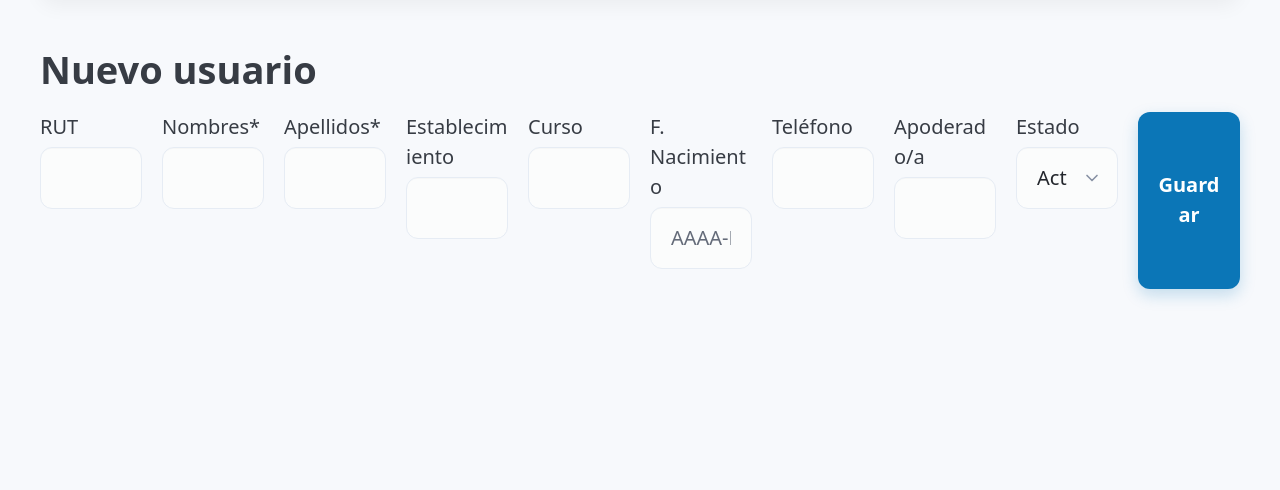
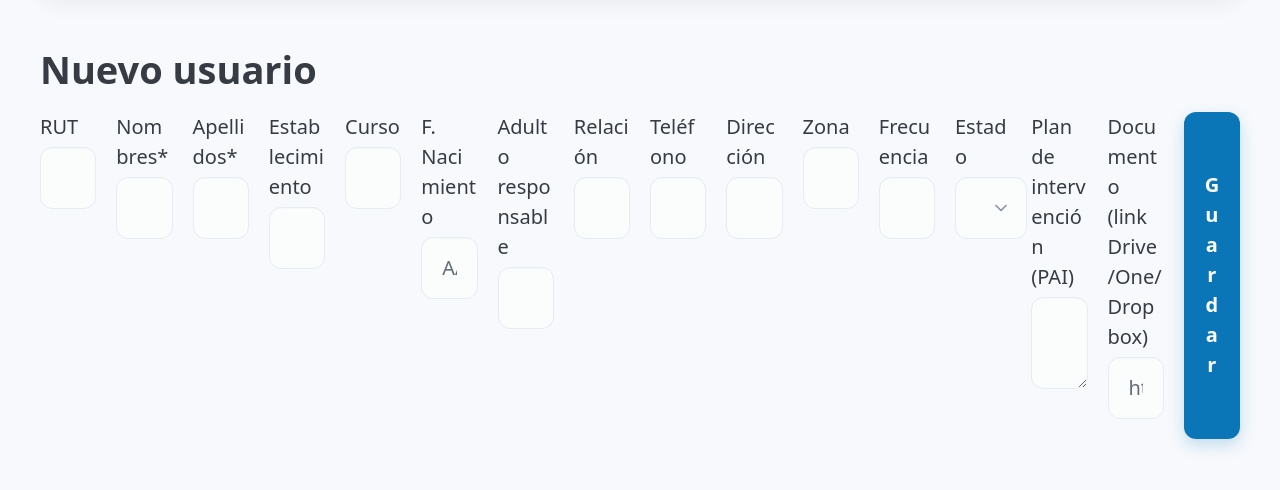
Before and after one commit to josediegorj-png/PAIPAI, a Flask app: page /patients/new in a window 1280 px wide. Shown: the part 71-561 px from the top of the page. Run offline with Flask 3, Linux system fonts and the light colour scheme; the visitor is signed in with stand-in values (Sample User, id 1); some libraries are stand-ins or nearby versions.

Commit message:
Update patient_form.html

```diff
--- a/templates/patient_form.html
+++ b/templates/patient_form.html
@@ -5,18 +5,30 @@
   <label>RUT<input name="rut" value="{{ patient.rut if patient else '' }}" /></label>
   <label>Nombres*<input name="first_name" required value="{{ patient.first_name if patient else '' }}" /></label>
   <label>Apellidos*<input name="last_name" required value="{{ patient.last_name if patient else '' }}" /></label>
+
   <label>Establecimiento<input name="school" value="{{ patient.school if patient else '' }}" /></label>
   <label>Curso<input name="grade" value="{{ patient.grade if patient else '' }}" /></label>
   <label>F. Nacimiento<input name="birthdate" placeholder="AAAA-MM-DD" value="{{ patient.birthdate if patient else '' }}" /></label>
+
+  <label>Adulto responsable<input name="guardian" value="{{ patient.guardian if patient else '' }}" /></label>
+  <label>Relación<input name="relation" value="{{ patient.relation if patient else '' }}" /></label>
   <label>Teléfono<input name="phone" value="{{ patient.phone if patient else '' }}" /></label>
-  <label>Apoderado/a<input name="guardian" value="{{ patient.guardian if patient else '' }}" /></label>
+  <label>Dirección<input name="address" value="{{ patient.address if patient else '' }}" /></label>
+  <label>Zona<input name="zone" value="{{ patient.zone if patient else '' }}" /></label>
+
+  <label>Frecuencia<input name="frequency" value="{{ patient.frequency if patient else '' }}" /></label>
   <label>Estado
     <select name="status">
-      <option value="activo" {% if patient and patient.status=='activo' %}selected{% endif %}>Activo</option>
-      <option value="egresado" {% if patient and patient.status=='egresado' %}selected{% endif %}>Egresado</option>
-      <option value="lista_espera" {% if patient and patient.status=='lista_espera' %}selected{% endif %}>Lista de espera</option>
+      {% set s = patient.status if patient else 'activo' %}
+      <option value="activo" {% if s=='activo' %}selected{% endif %}>En Intervención</option>
+      <option value="lista_espera" {% if s=='lista_espera' %}selected{% endif %}>Lista de Espera</option>
+      <option value="egresado" {% if s=='egresado' %}selected{% endif %}>Egresado</option>
+      <option value="evaluacion" {% if s=='evaluacion' %}selected{% endif %}>Evaluación Inicial</option>
     </select>
   </label>
+
+  <label>Plan de intervención (PAI)<textarea name="intervention_plan">{{ patient.intervention_plan if patient else '' }}</textarea></label>
+  <label>Documento (link Drive/One/Dropbox)<input name="doc_link" placeholder="https://..." value="{{ patient.doc_link if patient else '' }}" /></label>
   <button type="submit">Guardar</button>
 </form>
 {% endblock %}
```
